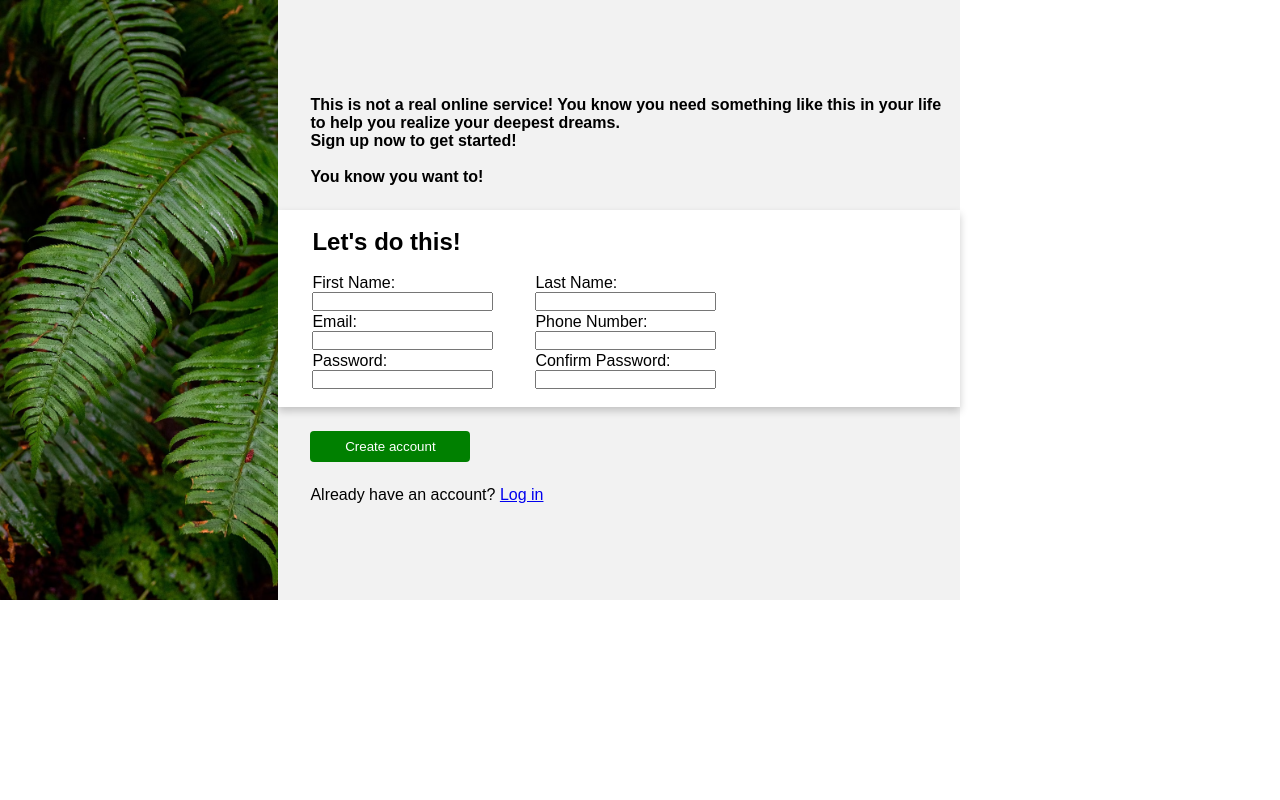
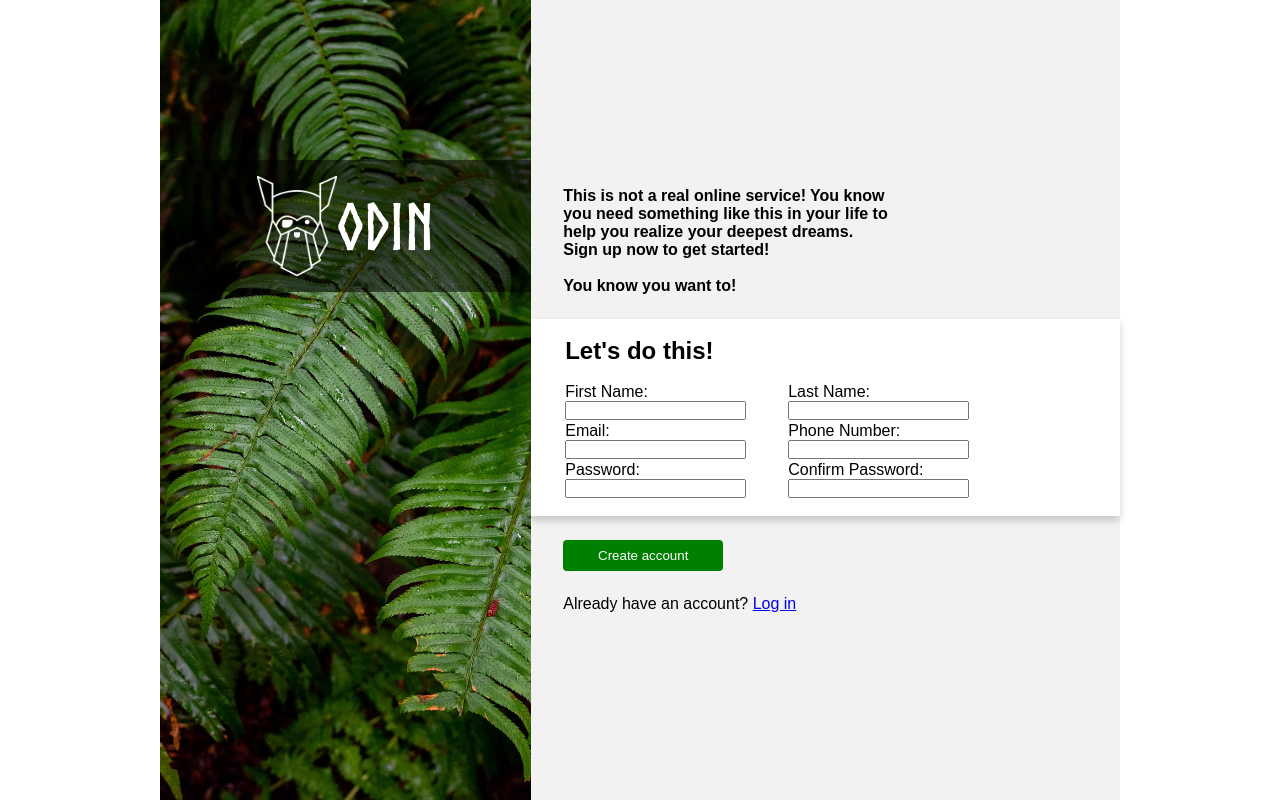
Before and after one commit to seanc00/Sign-Up-Form, a plain HTML site: page index.html in a window 1280 px wide. Drawn offline with Linux system fonts and the light colour scheme.

Commit message:
added structure to left side

```diff
--- a/index.html
+++ b/index.html
@@ -11,8 +11,11 @@
 
   <div class="bigContainer">
     <div class="left">
-      <img src="" alt="" class="logo">
-      <p class="imgSource"></p>
+      <div class="logoSection">
+        <img src="img/odin-lined.png" alt="odin logo" class="logo">
+        <p class="logoTitle">Odin</p>
+      </div>
+
     </div>
     <div class="right">
       <div class="description">
--- a/style.css
+++ b/style.css
@@ -7,29 +7,58 @@
 /* Define custom font using @font-face */
 @font-face {
   font-family: 'Norse-Bold';
-  src: url('fonts/Norse-Bold.otf') format('opentype');
+  src: url('Norse-Bold.otf') format('opentype');
   font-weight: bold;
   font-style: normal;
 }
 
 
+body {
+  display: flex;
+  justify-content: center;
 
+}
 
 .bigContainer {
   width: 75vw;
-  height: 75vh;
+  height: 100vh;
   display: flex;
   }
 
+.logo {
+  width: 80px;
+  height: 100px;
+}
+
+.logoSection {
+  display: flex;
+  flex-direction: row;
+  align-items: center;
+  justify-content: center;
+  padding: 16px 0 16px 0;
+
+  background-color: rgba(0, 0, 0, 0.527);
+}
+
 .left {
-  width: 30%;
-
+  width: 40%;
   background: url("img/photo-1585202900225-6d3ac20a6962.avif") no-repeat center center;
   background-size: cover;
+  padding-top: 160px;
+}
+
+.logoTitle {
+  color: white;
+  font-family: 'Norse-Bold', sans-serif;  /* Use Norse-Bold for this class */
+  font-size: 64px;
+}
+
+.description {
+  width: 60%;
 }
 
 .right {
-  width: 70%;
+  width: 60%;
 
   display: flex;
   flex-direction: column;
```
